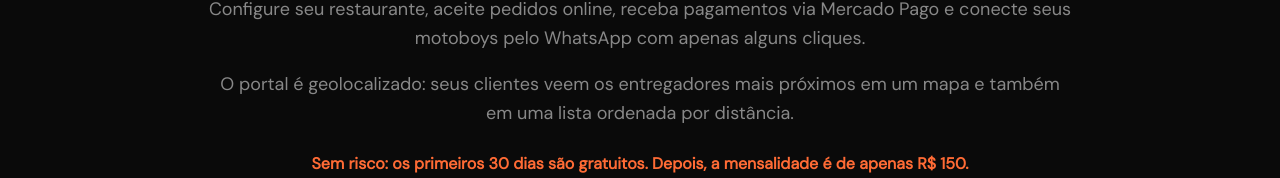
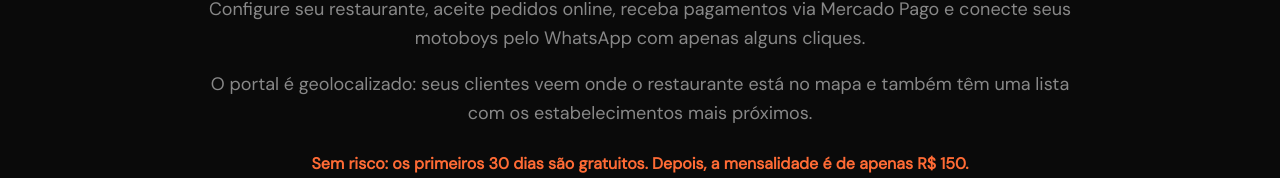
Before and after one commit to brasilagency2026/fooddelivery, a Next.js app: page /como-funciona in a window 1280 px wide. Shown: the part 325-503 px from the top of the page. Built offline with nearby package versions, Linux system fonts and the light colour scheme; no server answers.

Commit message:
Corrige description du portail geolocalisé sur Como Funciona

```diff
--- a/app/como-funciona/page.tsx
+++ b/app/como-funciona/page.tsx
@@ -29,7 +29,7 @@ export default function ComoFuncionaPage() {
             Configure seu restaurante, aceite pedidos online, receba pagamentos via Mercado Pago e conecte seus motoboys pelo WhatsApp com apenas alguns cliques.
           </p>
           <p className="mt-4 text-lg leading-relaxed" style={{ color: "var(--color-text-muted)" }}>
-            O portal é geolocalizado: seus clientes veem os entregadores mais próximos em um mapa e também em uma lista ordenada por distância.
+            O portal é geolocalizado: seus clientes veem onde o restaurante está no mapa e também têm uma lista com os estabelecimentos mais próximos.
           </p>
           <p className="mt-6 text-base font-semibold" style={{ color: "var(--color-orange)" }}>
             Sem risco: os primeiros 30 dias são gratuitos. Depois, a mensalidade é de apenas R$ 150.
```
